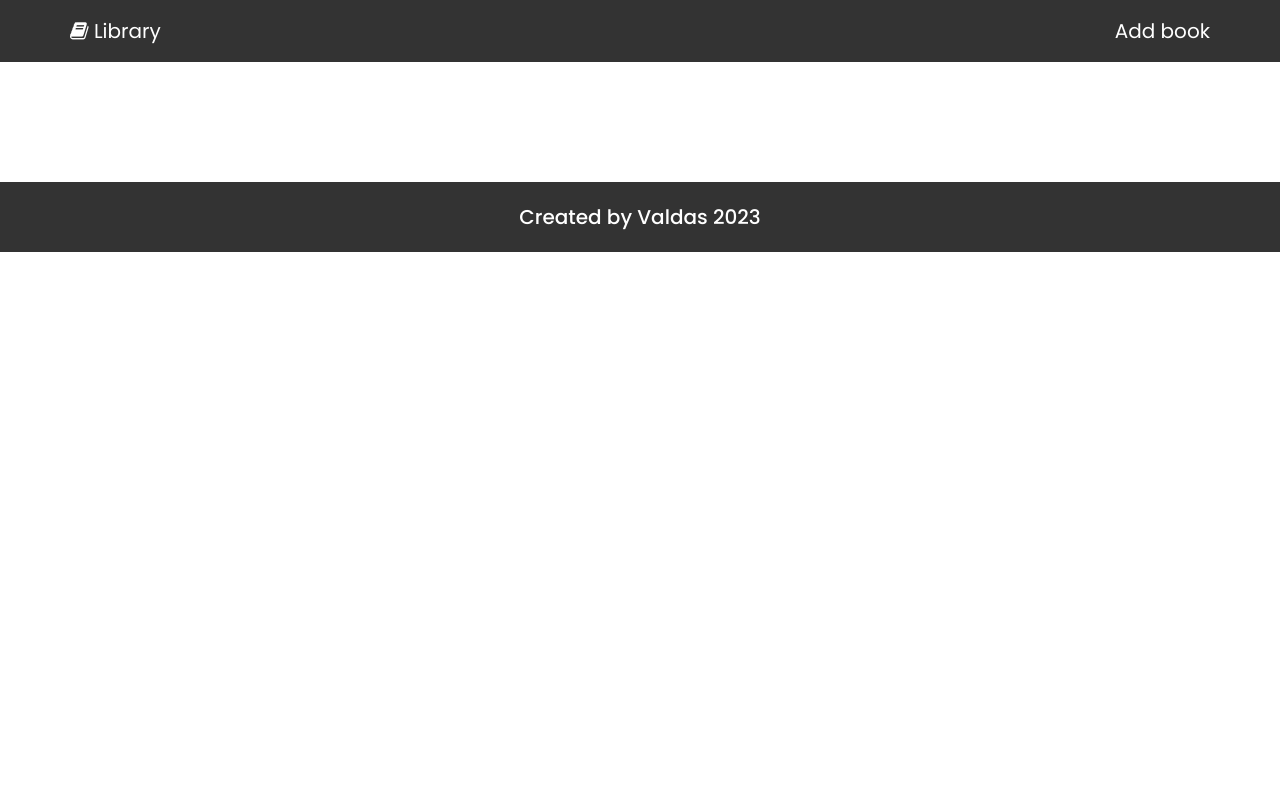
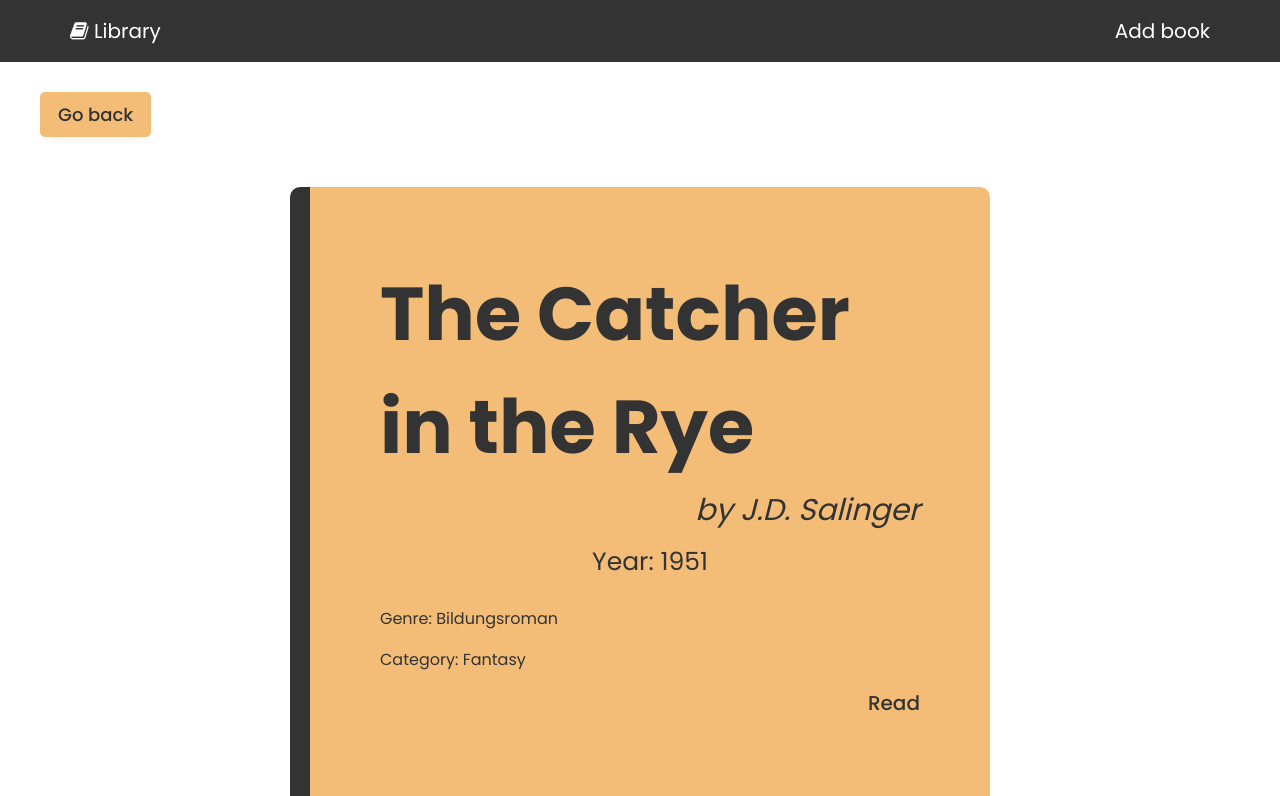
Before and after one commit to valdasko/React-Library-App, a React (Vite) app: page /singleBook/1 in a window 1280 px wide. Shown: the top 796 px of the page. Built offline with nearby package versions, Linux system fonts and the light colour scheme.

Commit message:
singlebook page

```diff
--- a/src/App.jsx
+++ b/src/App.jsx
@@ -5,6 +5,7 @@ import { Route, Routes } from 'react-router-dom';
 import Home from './components/pages/Home';
 import AddBook from './components/pages/AddBook';
 import Footer from './components/layout/Footer';
+import SingleBook from './components/pages/SingleBook';
 
 function App() {
   return (
@@ -13,6 +14,7 @@ function App() {
       <Routes>
         <Route path="/" element={<Home />} />
         <Route path="/addnewbook" element={<AddBook />} />
+        <Route path="/singleBook/:bookId" element={<SingleBook />} />
       </Routes>
       <Footer />
     </div>
--- a/src/components/pages/BookListItem.jsx
+++ b/src/components/booksComponents/BookListItem.jsx
@@ -8,6 +8,11 @@ const Li = styled.li`
   background-color: ${(props) => props.bg || 'transparent'};
   color: white;
   box-shadow: rgba(0, 0, 0, 0.08) 0px 4px 12px;
+  transition: scale 0.3s ease-out;
+  cursor: pointer;
+  &:hover {
+    scale: 1.05;
+  }
 `;
 
 const Title = styled.h2`
@@ -34,7 +39,7 @@ function BookListItem({ item }) {
   const currentColor = catColors;
   return (
     <Li bg={currentColor}>
-      <Link to={`/books/${item.id}`}>
+      <Link to={`/singleBook/${item.id}`}>
         <Title>{item.title}</Title>
         <Author>by {item.author}</Author>
         <Year>{item.year}</Year>
--- /dev/null
+++ b/src/components/booksComponents/SingleBookItem.jsx
@@ -0,0 +1,51 @@
+import React from 'react';
+import styled from 'styled-components';
+
+const ListItem = styled.article`
+  background-color: #f3bc77;
+  border-left: 2rem solid #333;
+  color: #333;
+  padding: 7rem;
+  border-radius: 10px;
+  font-size: 5rem;
+
+  max-width: 700px;
+  margin: 5rem auto;
+`;
+
+const Title = styled.h2`
+  margin-bottom: 0.5rem;
+`;
+
+const Author = styled.p`
+  font-style: italic;
+  margin-bottom: 1rem;
+  font-size: 3rem;
+  text-align: right;
+`;
+
+const Year = styled.p`
+  font-weight: 400;
+  font-size: 2.5rem;
+  text-align: center;
+`;
+const Status = styled.p`
+  font-weight: 500;
+  font-size: 2rem;
+  text-align: right;
+`;
+
+function BookItem({ book }) {
+  return (
+    <ListItem>
+      <Title>{book.title}</Title>
+      <Author>by {book.author}</Author>
+      <Year>Year: {book.year}</Year>
+      <p>Genre: {book.genre}</p>
+      <p>Category: {book.category}</p>
+      <Status>{book.read ? 'Read' : 'Not read'}</Status>
+    </ListItem>
+  );
+}
+
+export default BookItem;
--- a/src/components/pages/Home.jsx
+++ b/src/components/pages/Home.jsx
@@ -1,7 +1,7 @@
 import React from 'react';
 import styled from 'styled-components';
 import { bookData } from '../../assets/db';
-import BookListItem from './BookListItem';
+import BookListItem from '../booksComponents/BookListItem';
 
 const Title = styled.h1`
   font-size: 3.4rem;
--- a/src/components/pages/SingleBook.jsx
+++ b/src/components/pages/SingleBook.jsx
@@ -1,7 +1,56 @@
 import React from 'react';
+import { Navigate, useNavigate, useParams } from 'react-router-dom';
+import { bookData } from '../../assets/db';
+import BookItem from '../booksComponents/SingleBookItem';
+import styled from 'styled-components';
 
-function SingleBook() {
-  return <div>SingleBook</div>;
+const Button = styled.button`
+  margin-top: 3rem;
+  padding: 0.5em 1em;
+  background-color: #f3bc77;
+  color: #333;
+  border: none;
+  border-radius: 5px;
+  font-family: inherit;
+  font-size: 1.8rem;
+  font-weight: 500;
+  box-shadow: rgba(33, 35, 38, 0.1) 0px 10px 10px -10px;
+  transition: color 0.3s ease-out, background-color 0.3s ease-out;
+  &:hover {
+    background-color: #333;
+    color: #f3bc77;
+  }
+`;
+
+function SingleBookPage() {
+  const navigate = useNavigate();
+  const { bookId } = useParams();
+  console.log('bookId ===', bookId);
+  // pasiimti knygos id is books data
+  // sugeneruoti atitinkama knyga
+  console.log('bookData ===', bookData);
+  // surasti bookData konkretu book objekta pagal bookId
+  const foundBookObj = bookData.find((bObj) => bObj.id === +bookId);
+  // ar radom ?
+  if (foundBookObj) {
+    console.log('radom foundBookObj ===', foundBookObj);
+  } else {
+    console.log('neradom');
+    // nunaviguoti programiskai i not found
+    return <Navigate to="/not-found" />;
+  }
+  // sugeneruoti visa jo informacija su stilium jsx
+
+  function goBackHandler() {
+    navigate('/');
+  }
+
+  return (
+    <div className="container page">
+      <Button onClick={goBackHandler}>Go back</Button>
+      <BookItem book={foundBookObj} />
+    </div>
+  );
 }
 
-export default SingleBook;
+export default SingleBookPage;
```
